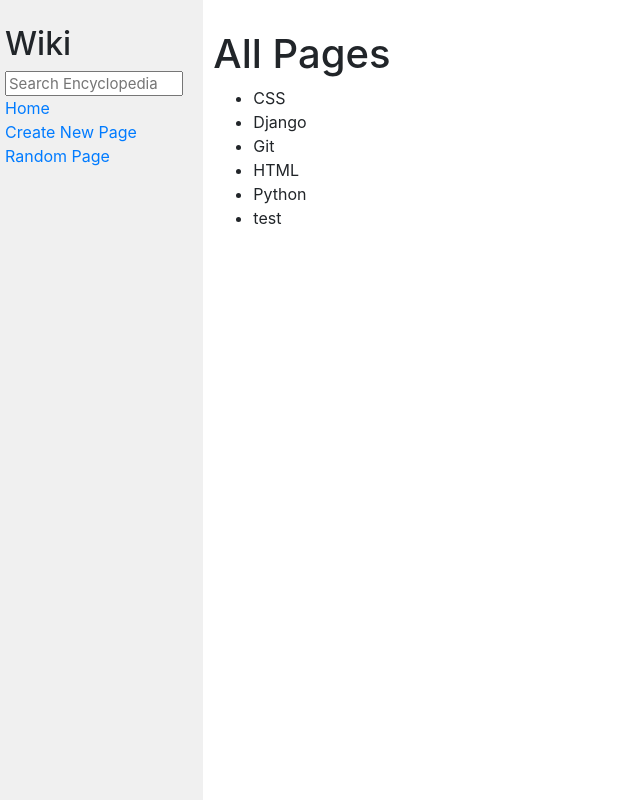
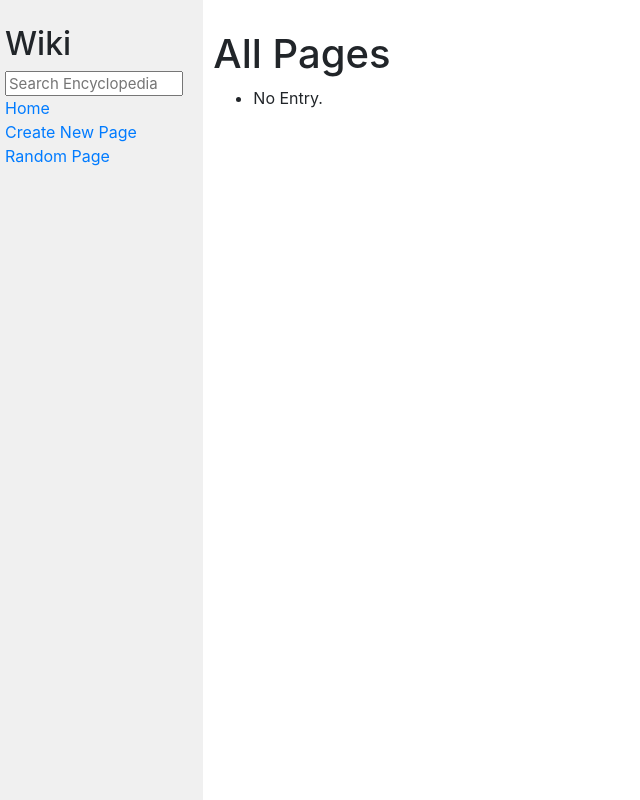
Before and after one commit to YashhXD/CS50W-Project02, a Django app: page / in a window 1280 px wide. Shown: the whole page, without its empty margins (0-640 px from the left). Run offline with Django 3.2, Linux system fonts and the light colour scheme; some libraries are stand-ins or nearby versions.

Commit message:
updating

```diff
--- a/encyclopedia/templates/encyclopedia/index.html
+++ b/encyclopedia/templates/encyclopedia/index.html
@@ -10,6 +10,8 @@
     <ul>
         {% for entry in entries %}
             <li>{{ entry }}</li>
+        {% empty %}
+            <li>No Entry.</li>
         {% endfor %}
     </ul>
 
--- a/encyclopedia/views.py
+++ b/encyclopedia/views.py
@@ -2,16 +2,16 @@
 from django import forms
 
 from . import util
-from encyclopedia import entries
-entries=["Python","CSS","Django","Git","HTML"]
 
 class NewTopicForm(forms.Form):
     TopicName = forms.CharField(label="Enter New Page")
     TopicBody = forms.CharField(label="Enter about the topic")
 
 def index(request):
+    if "entries" not in request.session:
+        request.session["entries"] = []
     return render(request, "encyclopedia/index.html", {
-        "entries": util.list_entries()
+        "entries": request.session["entries"]
     })
 
 def add(request):
@@ -21,7 +21,7 @@
             TopicName = form.cleaned_data["TopicName"]
             entries.append(TopicName)
         else:
-            return render(request, "tasks/add.html",{
+            return render(request, "entries/add.html",{
                 "form":form
             })
     return render(request, "encyclopedia/add.html", {
```
Also changed, not shown: db.sqlite3.
